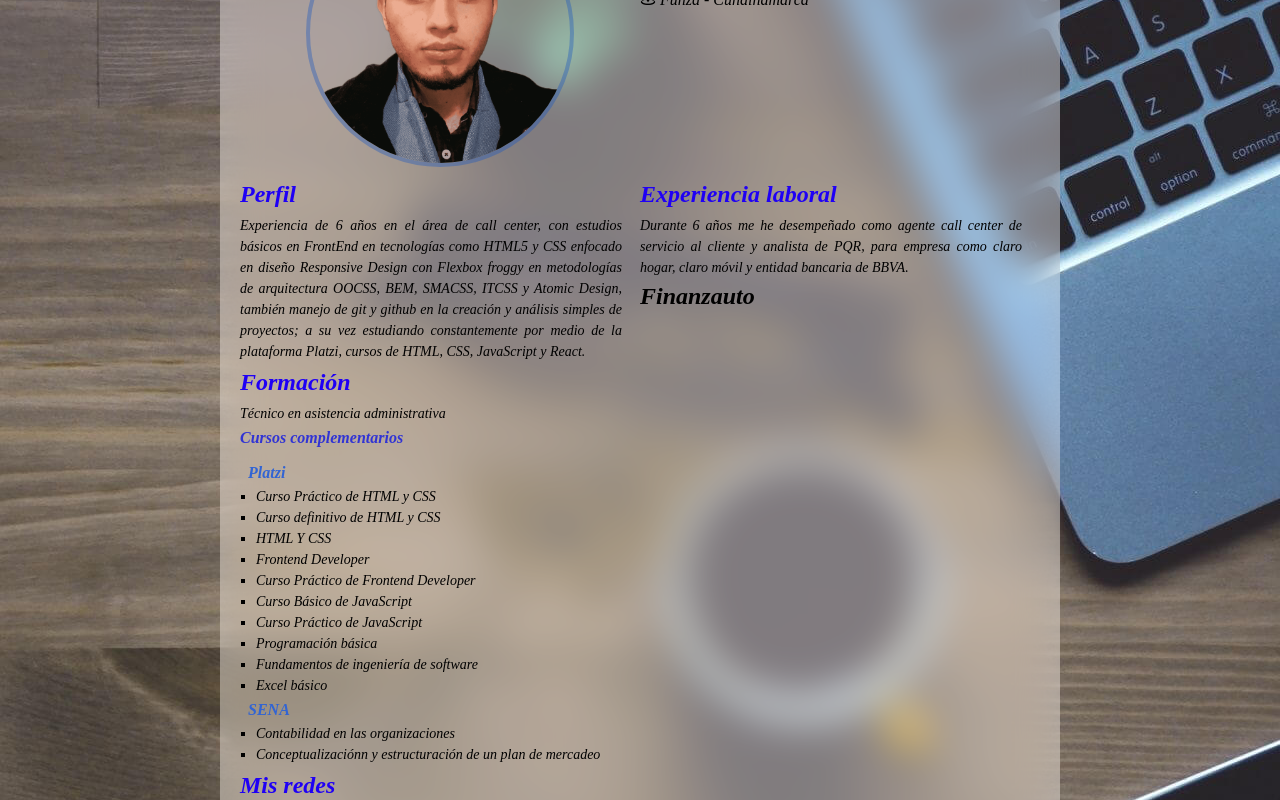
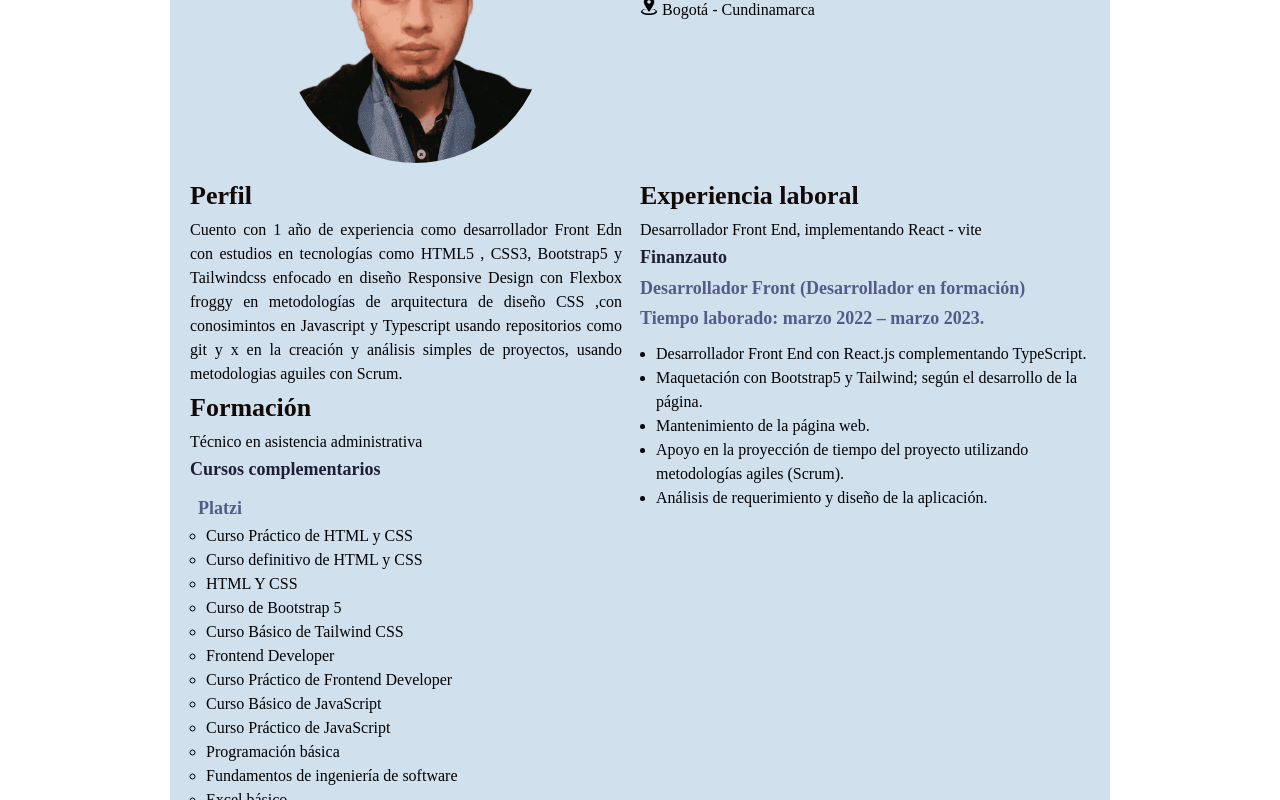
Before and after one commit to Guativar95/personal-brand, a plain HTML site: page index.html in a window 1280 px wide. Shown: the part 131-931 px from the top of the page. Drawn offline with Linux system fonts and the light colour scheme.

Commit message:
Se actualiza CV

```diff
--- a/index.html
+++ b/index.html
@@ -11,42 +11,44 @@
 </head>
 
 <body>
+    <div class="container">
+        <div>
+            <section class="perfil">
+                <figure>
+                    <img class="photo-perfil" loading="lazy" src="./style/img/pefil_foto.png" alt="">
+                </figure>
 
-    <div class="container">
-        <section class="perfil">
-            <figure>
-                <img class="photo-perfil" loading="lazy" src="./style/img/pefil_foto.png" alt="">
-            </figure>
+            </section>
+        </div>
 
-        </section>
         <div class="contact_info">
             <h1 class="title">Brayan Esneider Guativa Rincon</h1>
-            <ul>
+            <div>
                 <img loading="lazy" src="./style/img/correo.png" alt="" class="correo">
                 <a>brian_951022@hotmail.com</a>
-            </ul>
-            <ul>
-                <a href="https://api.whatsapp.com/send?phone=3103688644">
+            </div>
+            <div>
+                <a href="https://wa.link/lvfblc">
                     <img loading="lazy" src="./style/img/telefono.png" alt="" class="telefono" href="">
                 </a>
                 <a>+57 - 3105013940</a>
-            </ul>
-            <ul>
+            </div>
+            <div>
                 <img loading="lazy" src="./style/img/ubicación.png" alt="" class="ubicacion">
-                <span>Funza - Cundinamarca</span>
-            </ul>
-
-
+                <span>Bogotá - Cundinamarca</span>
+            </div>
         </div>
         <div class="general-info">
             <h1 class="sub-title">Perfil</h1>
-            <p>Experiencia de 6 años en el área de call center, con estudios básicos en FrontEnd en tecnologías como HTML5 y CSS enfocado en diseño Responsive Design con Flexbox froggy en metodologías de arquitectura OOCSS, BEM, SMACSS, ITCSS y Atomic Design,
-                también manejo de git y github en la creación y análisis simples de proyectos; a su vez estudiando constantemente por medio de la plataforma Platzi, cursos de HTML, CSS, JavaScript y React. </p>
-            <ul>
+            <p>Cuento con 1 año de experiencia como desarrollador Front Edn con estudios en tecnologías como HTML5 ,
+                CSS3, Bootstrap5 y Tailwindcss enfocado en diseño Responsive Design con Flexbox froggy en metodologías
+                de arquitectura de diseño CSS ,con conosimintos en Javascript y Typescript usando repositorios como git
+                y x en la creación y análisis simples de proyectos, usando metodologias aguiles con Scrum.</p>
+            <div>
                 <h1 class="sub-title">Formaci&oacuten</h1>
-                <ul>
+                <div>
                     <p>Técnico en asistencia administrativa </p>
-                </ul>
+                </div>
                 <h3>Cursos complementarios</h3>
                 <ul class="cursos">
                     <ul class="lista-cursos">
@@ -54,6 +56,8 @@
                         <li>Curso Práctico de HTML y CSS</li>
                         <li>Curso definitivo de HTML y CSS</li>
                         <li>HTML Y CSS</li>
+                        <li>Curso de Bootstrap 5</li>
+                        <li>Curso Básico de Tailwind CSS</li>
                         <li>Frontend Developer</li>
                         <li>Curso Práctico de Frontend Developer</li>
                         <li>Curso Básico de JavaScript</li>
@@ -66,7 +70,7 @@
                         <li>Conceptualizaciónn y estructuración de un plan de mercadeo</li>
                     </ul>
                 </ul>
-            </ul>
+            </div>
             <h1 class="networks">Mis redes</h1>
             <div class="my-networks">
                 <div class="github">
@@ -75,7 +79,7 @@
                     </a>
                 </div>
                 <div class="whatsapp">
-                    <a href="https://api.whatsapp.com/send?phone=3103688644">
+                    <a href="https://wa.link/lvfblc">
                         <img loading="lazy" src="./style/img/whatsapp.png" class="img-whasapp">
                     </a>
                 </div>
@@ -89,10 +93,25 @@
         </div>
         <section>
             <div class="experi-work">
+                <div>
+
+                </div>
                 <h1>Experiencia laboral</h1>
-                <p>Durante 6 años me he desempeñado como agente call center de servicio al cliente y analista de PQR, para empresa como claro hogar, claro móvil y entidad bancaria de BBVA.</p>
+                <p>Desarrollador Front End, implementando React - vite </p>
 
-                <h2>Finanzauto</h2>
+                <h3>Finanzauto</h3>
+                <h4>Desarrollador Front (Desarrollador en formación)</h4>
+                <h4>Tiempo laborado: marzo 2022 – marzo 2023.</h4>
+                <ul class="lista-cursos">
+                    <li >Desarrollador Front End con React.js
+                        complementando TypeScript.</li>
+                    <li>Maquetación con Bootstrap5 y Tailwind; según el desarrollo de
+                        la página.</li>
+                    <li>Mantenimiento de la página web.</li>
+                    <li>Apoyo en la proyección de tiempo del proyecto utilizando
+                        metodologías agiles (Scrum).</li>
+                    <li>Análisis de requerimiento y diseño de la aplicación.</li>
+                </ul>
             </div>
         </section>
     </div>
--- a/style/style.css
+++ b/style/style.css
@@ -1,12 +1,11 @@
 :root {
     --margin-section: 20px;
-    --sm: 14px;
-    --md: 16px;
-    --lg: 24px;
-    --color-title: #1F00F5;
-    --color-subtitle: #3134D4;
-    --color-text: #3164D4;
-    --color-tex: ;
+    --sm: 16px;
+    --md: 18px;
+    --lg: 26px;
+    --color-title: #120907;
+    --color-subtitle: #1e1e36;
+    --color-text: #545b88;
 }
 
 * {
@@ -16,7 +15,8 @@
 }
 
 body {
-    background-image: url(../style/img/fondo.jpg);
+    width: 100%;
+    height: 100%;
     background-repeat: no-repeat;
     background-position: 100%;
     padding: 0px;
@@ -29,13 +29,12 @@ body {
 .container {
     margin: 10px;
     padding: 20px;
-    background-color: rgba(255, 255, 255, .4);
+    background-color: #d0e0ed;
     border-radius: 20px;
-    width: 800px;
+    width: 900px;
     display: grid;
     grid-template-columns: 1fr 1fr;
     backdrop-filter: saturate(180%) blur(20px);
-    font-style: italic;
 }
 
 .perfil {
@@ -49,7 +48,7 @@ body {
     border-radius: 60%;
     width: 260px;
     height: 260px;
-    border: 4px solid  #1c57bf61;
+    border: 4px solid  #d0e0ed;
 }
 
 .correo {
@@ -83,7 +82,6 @@ h1 {
     color: var(--color-title);
     line-height: 1.7;
 }
-
 
 
 h3 {
@@ -193,6 +191,7 @@ nav li a {
     .container {
         display: flex;
         flex-direction: column;
+        background-color: #d0e0ed;
     }
 }
 
@@ -204,7 +203,6 @@ nav li a {
         height: 100%;
         display: flex;
         align-content: center;
-        background-color: black;
     }
 }
 
@@ -216,10 +214,10 @@ nav li a {
         height: 100%;
         display: flex;
         align-content: center;
-        background-color: black;
+
     }
     .container {
-        background-color: rgba(255, 255, 255, .4);
+        background-color: #d0e0ed;
         backdrop-filter: saturate(180%) blur(20px);
     }
 }
```
